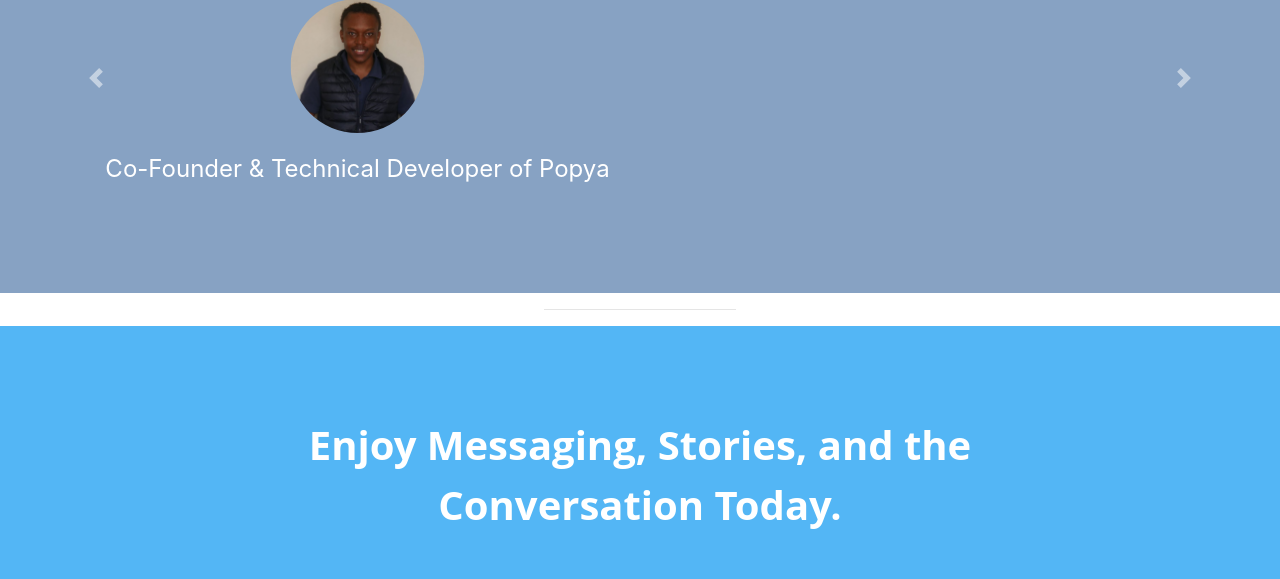
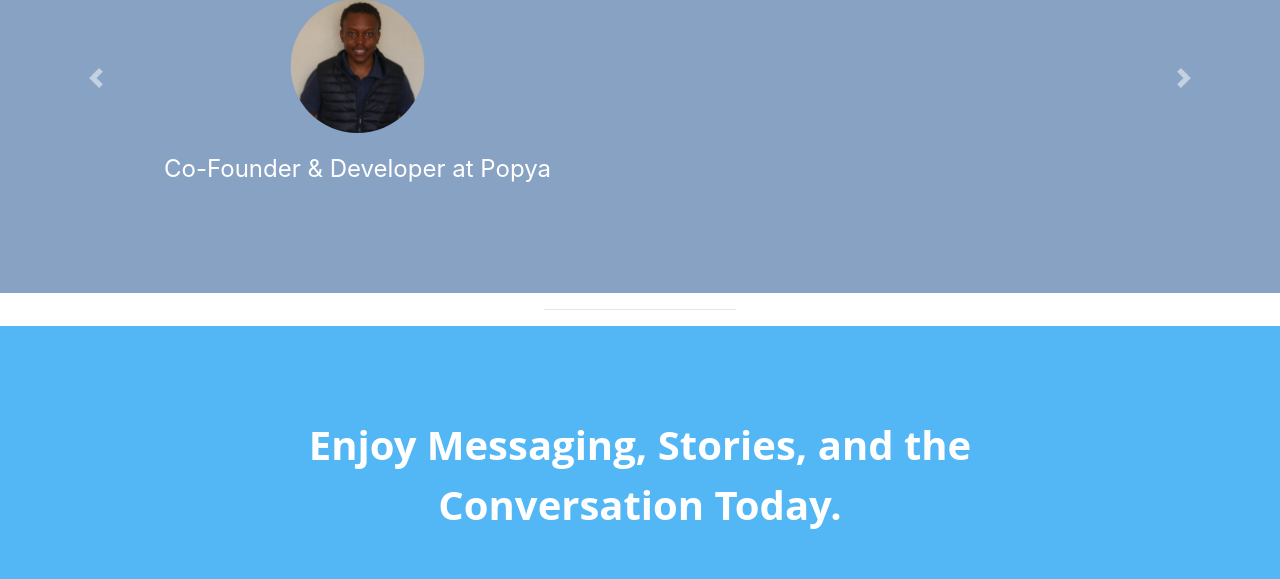
Before and after one commit to ElrB/Popya, a plain HTML site: page index.html in a window 1280 px wide. Shown: the part 1638-2217 px from the top of the page. Drawn offline with nearby package versions, Linux system fonts and the light colour scheme.

Commit message:
Update index.html

```diff
--- a/index.html
+++ b/index.html
@@ -102,7 +102,7 @@
         <div class="carousel-item active">
           <h2 class="team-member">Eliaser Benjamin</h2>
           <img class="team-img" src="images/Elr Profile Img.jpg" alt="Eliaser-profile">
-          <p class="team-title" style="color: white;">Co-Founder & Technical Developer of Popya</p>
+          <p class="team-title" style="color: white;">Co-Founder & Developer at Popya</p>
         </div>
         <div class="carousel-item">
           <h2>Daddy Elindi</h2>
```
